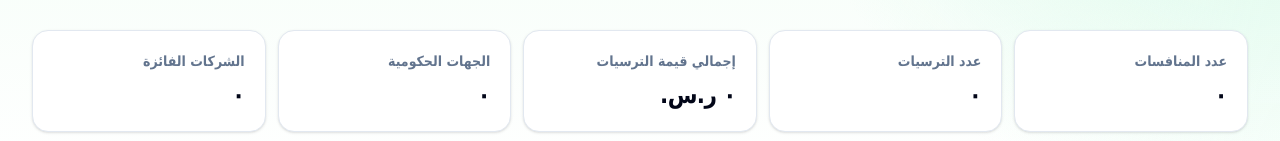
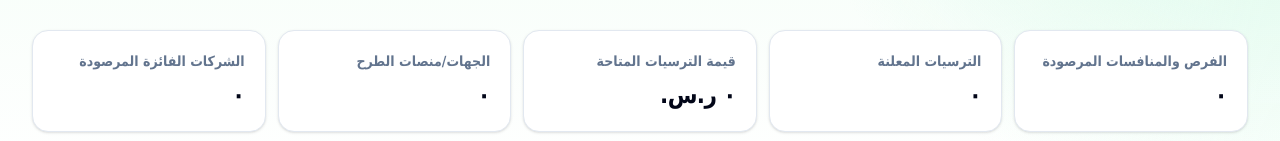
Before and after one commit to GHAZMOTIEBIPRO/Etmad-ben-ghaI, a Next.js app: page / in a window 1280 px wide. Shown: the part 363-504 px from the top of the page. Built offline with nearby package versions, Linux system fonts and the light colour scheme; no server answers.

Commit message:
feat: broaden dashboard statistics labels

```diff
--- a/src/components/stat-cards.tsx
+++ b/src/components/stat-cards.tsx
@@ -2,6 +2,12 @@ import type { DashboardStats } from "@/lib/types";
 import { currency, number } from "@/lib/format";
 
 export function StatCards({ stats }: { stats: DashboardStats }) {
-  const cards = [["عدد المنافسات", number.format(stats.totalTenders)], ["عدد الترسيات", number.format(stats.totalAwards)], ["إجمالي قيمة الترسيات", currency.format(stats.totalAwardValue)], ["الجهات الحكومية", number.format(stats.totalGovernmentEntities)], ["الشركات الفائزة", number.format(stats.totalWinningCompanies)]];
+  const cards = [
+    ["الفرص والمنافسات المرصودة", number.format(stats.totalTenders)],
+    ["الترسيات المعلنة", number.format(stats.totalAwards)],
+    ["قيمة الترسيات المتاحة", currency.format(stats.totalAwardValue)],
+    ["الجهات/منصات الطرح", number.format(stats.totalGovernmentEntities)],
+    ["الشركات الفائزة المرصودة", number.format(stats.totalWinningCompanies)],
+  ];
   return <div className="grid gap-3 sm:grid-cols-2 xl:grid-cols-5">{cards.map(([label, value]) => <div key={label} className="rounded-2xl border border-slate-200 bg-white p-5 shadow-sm"><div className="text-sm font-semibold text-slate-500">{label}</div><div className="mt-2 text-2xl font-black tracking-tight text-slate-950">{value}</div></div>)}</div>;
 }
```
